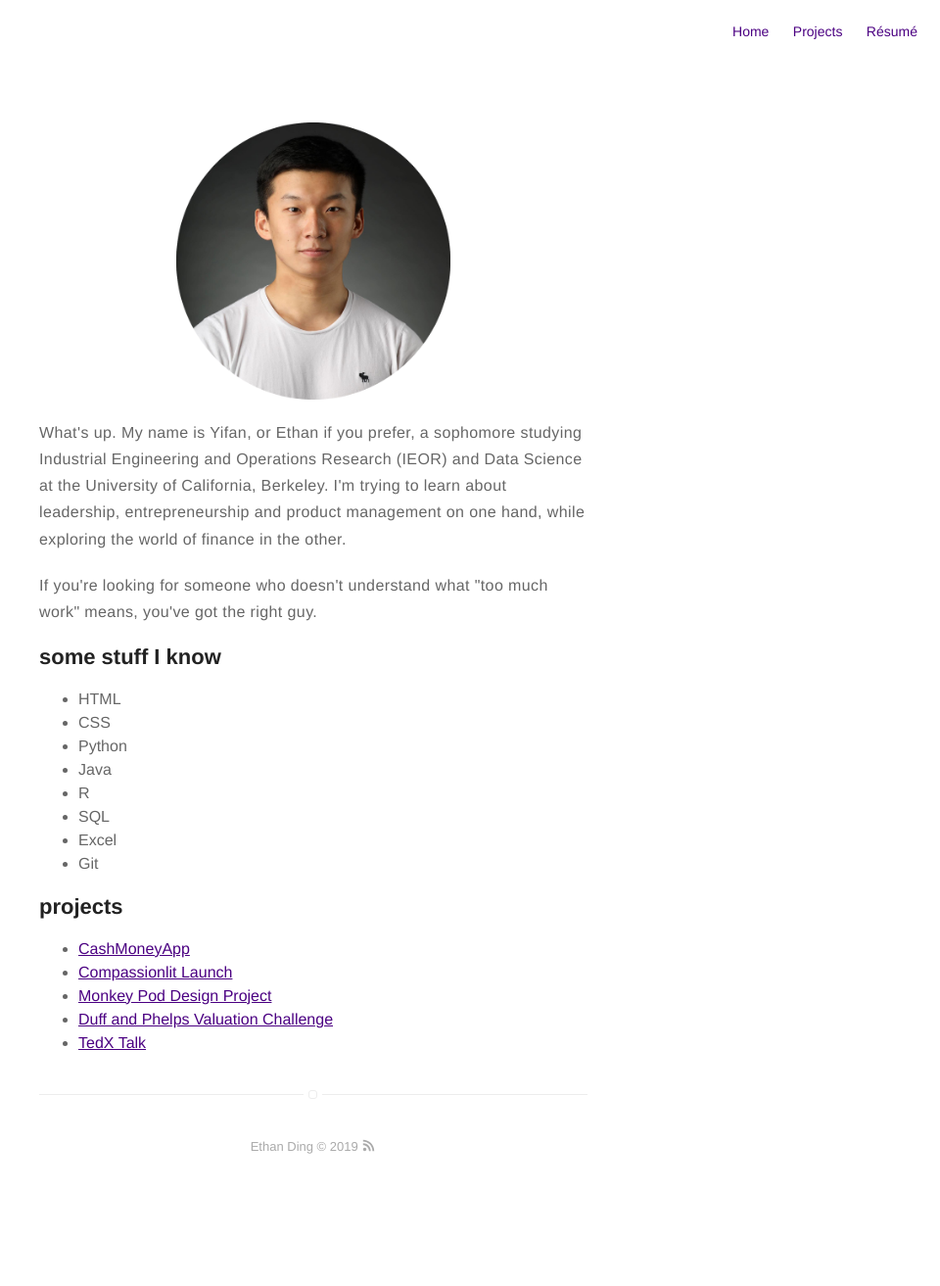
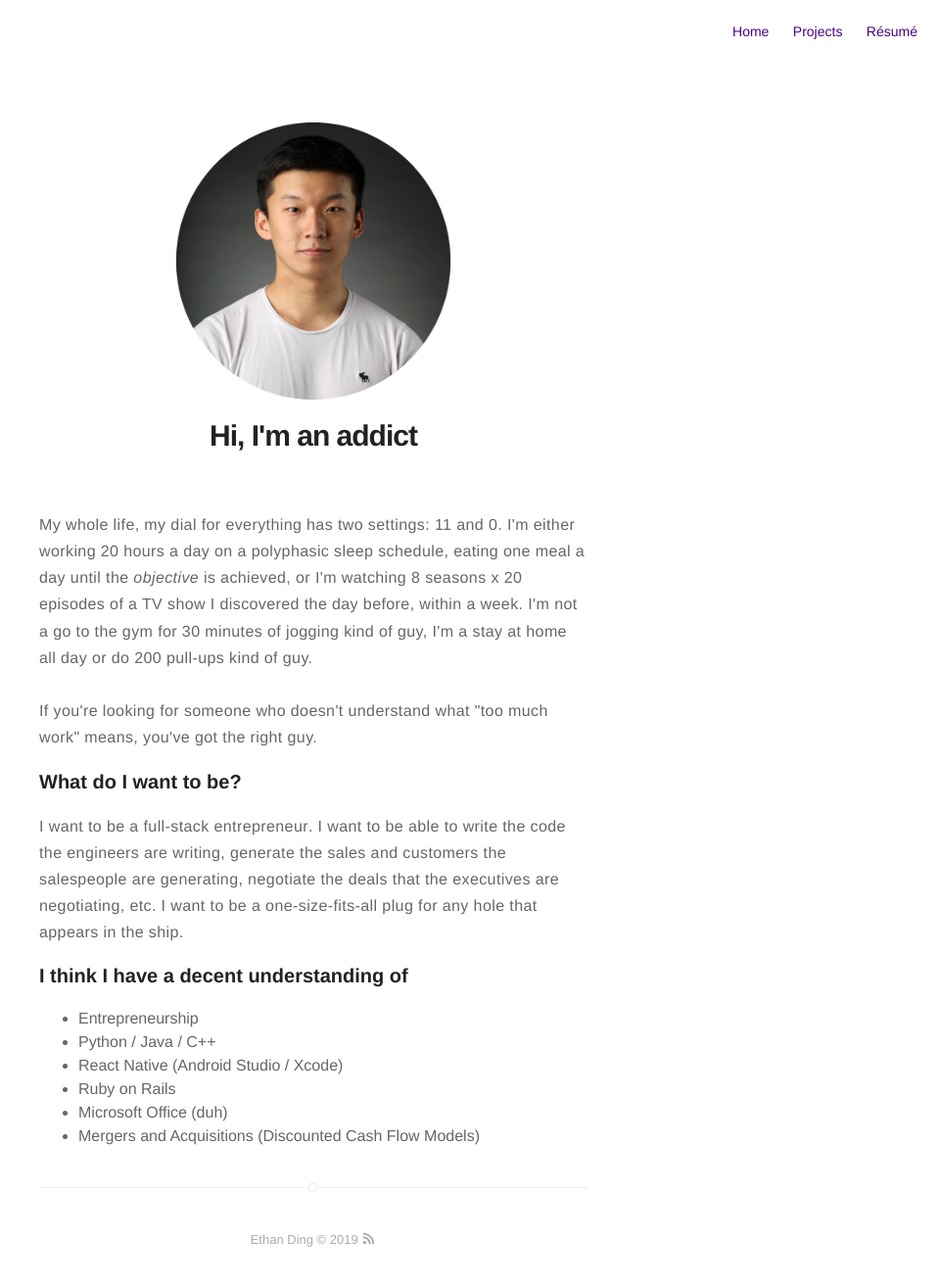
Before and after one commit to yifan-ding/yifan-ding.github.io, a Jekyll site: the page built from about.md, in a window 1280 px wide. Shown: the whole page at 98% size, without its empty margins (320-1280 px from the left). Built offline with Jekyll 4.4.1, drawn with Linux system fonts in a browser that asks for light colours; before the commit the page ends 1218 px from its top, so only the background shows below that.

Commit message:
changed about

```diff
--- a/about.md
+++ b/about.md
@@ -4,31 +4,27 @@ layout: page
 ---
 ![Profile Image]({{ site.url }}/{{ site.picture }})
 
-<p>What's up. My name is Yifan, or Ethan if you prefer, a sophomore studying Industrial Engineering and Operations Research (IEOR) and Data Science at the University of California, Berkeley. I'm trying to learn about leadership, entrepreneurship and product management on one hand, while exploring the world of finance in the other. </p>
+<h1>Hi, I'm an addict</h1>
 
-<p>If you're looking for someone who doesn't understand what "too much work" means, you've got the right guy.</p>
+<p>
+My whole life, my dial for everything has two settings: 11 and 0. I'm either working 20 hours a day on a polyphasic sleep schedule, eating one meal a day until the <i>objective</i> is achieved, or I'm watching 8 seasons x 20 episodes of a TV show I discovered the day before, within a week. I'm not a go to the gym for 30 minutes of jogging kind of guy, I'm a stay at home all day or do 200 pull-ups kind of guy.
+<br> <br>
+If you're looking for someone who doesn't understand what "too much work" means, you've got the right guy.
+</p>
 
-<h2>some stuff I know</h2>
+<h3>What do I want to be?</h3>
+
+<p>
+I want to be a <b>full-stack entrepreneur</b>. I want to be able to write the code the engineers are writing, generate the sales and customers the salespeople are generating, negotiate the deals that the executives are negotiating, etc. I want to be a one-size-fits-all plug for any hole that appears in the ship.
+</p>
+
+<h3>I think I have a decent understanding of</h3>
 
 <ul class="skill-list">
-	<li>HTML</li>
-	<li>CSS</li>
-	<li>Python</li>
-	<li>Java</li>
-	<li>R</li>
-	<li>SQL</li>
-	<li>Excel</li>
-	<li>Git</li>
-
+	<li>Entrepreneurship</li>
+	<li>Python / Java / C++</li>
+	<li>React Native (Android Studio / Xcode)</li>
+	<li>Ruby on Rails</li>
+	<li>Microsoft Office (duh)</li>
+	<li>Mergers and Acquisitions (Discounted Cash Flow Models)</li>
 </ul>
-
-<h2>projects</h2>
-
-<ul>
-
-	<li><a href="https://ethan-ding.github.io/cashmoney/">CashMoneyApp</a></li>
-	<li><a href="https://ethan-ding.github.io/compassionlit/">Compassionlit Launch</a></li>
-	<li><a href="https://ethan-ding.github.io/monkeypod/">Monkey Pod Design Project</a></li>
-	<li><a href="https://ethan-ding.github.io/duff-and-phelps/">Duff and Phelps Valuation Challenge</a></li>
-	<li><a href="https://ethan-ding.github.io/TedX/">TedX Talk</a></li>
-</ul>
```
Also changed, not shown: 13 other files.
